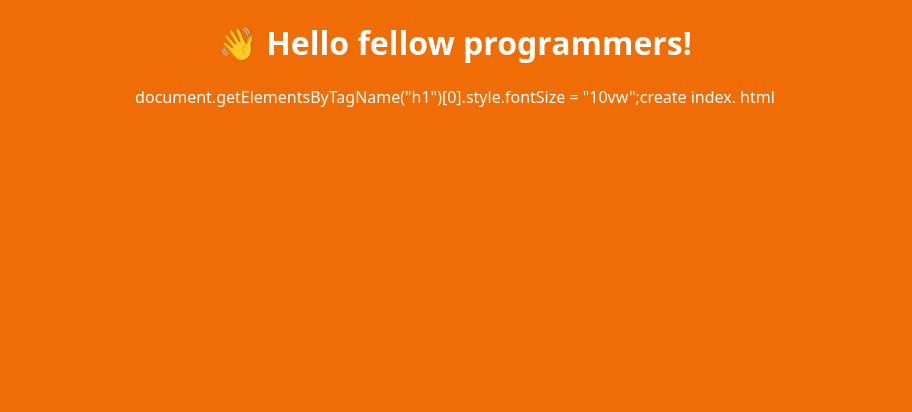
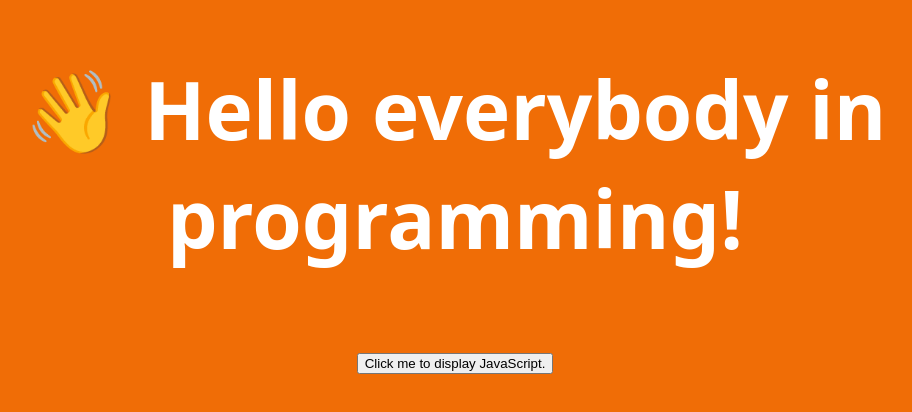
Before and after one commit to adexcon4/adexideal, a plain HTML site: page index.html in a window 1280 px wide. Shown: the whole page, without its empty margins (185-1097 px from the left). Drawn offline with Linux system fonts and the light colour scheme.

Commit message:
Create index.html
JavaScript inner html alert

```diff
--- a/index.html
+++ b/index.html
@@ -7,13 +7,14 @@
   background: #f06d06;
   color: white;
   text-align: center;
+  font-size: 40px;
 }
 </style>
 </head>
 <body>
-<h1>👋 Hello fellow programmers!</h1>
-<stript>
-document.getElementsByTagName("h1")[0].style.fontSize = "10vw";create index. html
-</stript>
+<h1>👋 Hello everybody in programming!</h1>
+<button type="button"
+onclick="document.getElementById('demo').innerHTML = what up JavaScript()">
+Click me to display JavaScript.</button>
 </body>
 </HTML>
```
